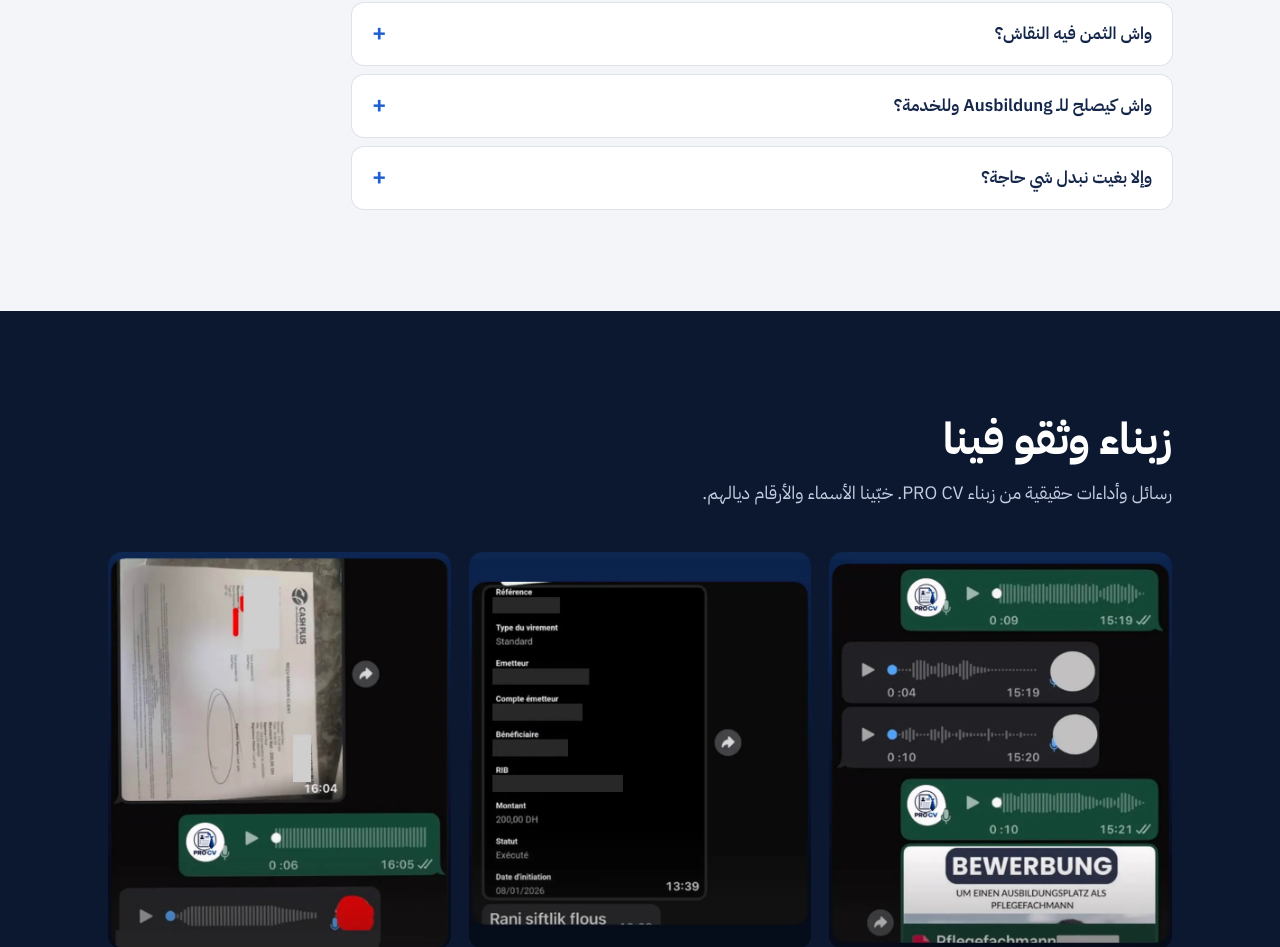
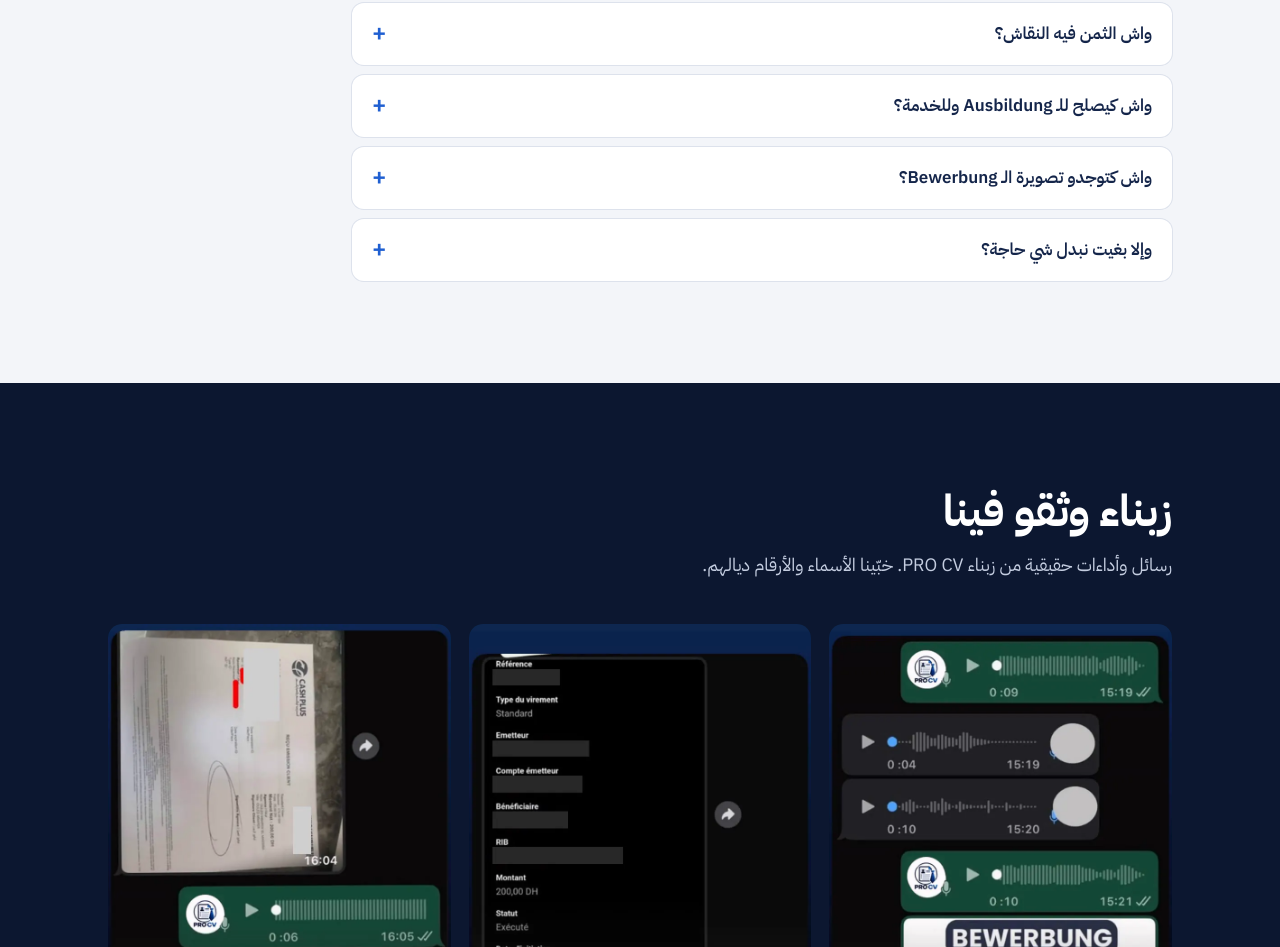
Before and after one commit to WASSIMcreator/PROCV, a plain HTML site: page index.html in a window 1280 px wide. Shown: the part 1481-2428 px from the top of the page. Drawn offline with Linux system fonts and the light colour scheme.

Commit message:
Add a FAQ answer about the Bewerbung photo
Clients often ask whether we prepare the application photo. Say yes:
they send a front photo and we turn it into a professional Bewerbung
photo (cropping, background, light) for their dossier.

Co-Authored-By: Claude Opus 5.5 <noreply@anthropic.com>

```diff
--- a/index.html
+++ b/index.html
@@ -472,6 +472,7 @@ dialog.lb button { position: fixed; top: 14px; right: 14px; width: 48px; height:
         <details><summary><span lang="ar">فوقاش وكيفاش نخلص؟</span><span lang="fr">Quand et comment payer ?</span></summary><p><span lang="ar">الخلاص كيكون قبل ما نبداو الخدمة. تقدر تخلص بالتحويل البنكي لـ Attijariwafa bank ولا CIH Bank، ولا ب Cash Plus.</span><span lang="fr">Le paiement se fait avant de commencer le travail : par virement Attijariwafa bank ou CIH Bank, ou par Cash Plus.</span></p></details>
         <details><summary><span lang="ar">واش الثمن فيه النقاش؟</span><span lang="fr">Le prix est-il négociable ?</span></summary><p><span lang="ar">لا. الثمن هو 150 درهم، وما فيهش النقاش.</span><span lang="fr">Non. Le prix est de 150 DH, non négociable.</span></p></details>
         <details><summary><span lang="ar">واش كيصلح للـ Ausbildung وللخدمة؟</span><span lang="fr">Ça marche pour une Ausbildung et un emploi ?</span></summary><p><span lang="ar">إيه. الملف كيتكتب حسب الهدف ديالك: Ausbildung، خدمة، ولا Pflege، بالمصطلحات ديال كل مجال.</span><span lang="fr">Oui. Le dossier est écrit selon votre but : Ausbildung, emploi ou Pflege, avec les termes de chaque domaine.</span></p></details>
+        <details><summary><span lang="ar">واش كتوجدو تصويرة الـ Bewerbung؟</span><span lang="fr">Préparez-vous la photo de candidature (Bewerbungsfoto) ?</span></summary><p><span lang="ar">إيه. صيفط لينا تصويرة ديالك من القدام، وحنا كنوجدوها ليك تصويرة Bewerbung احترافية (القص، الخلفية والضو)، وكنحطوها فالملف ديالك.</span><span lang="fr">Oui. Envoyez-nous une photo de vous de face : nous la préparons en photo de candidature professionnelle (cadrage, fond et lumière) et nous la mettons dans votre dossier.</span></p></details>
         <details><summary><span lang="ar">وإلا بغيت نبدل شي حاجة؟</span><span lang="fr">Et si je veux changer quelque chose ?</span></summary><p><span lang="ar">أي تعديل بعد الدفع فابور. كتقول لينا شنو بغيتي نبدلو وكنبدلوه ليك بلا ما تخلص حتى درهم.</span><span lang="fr">Toute modification après paiement est gratuite. Dites-nous quoi changer, nous le changeons sans frais.</span></p></details>
       </div>
     </div>
```
